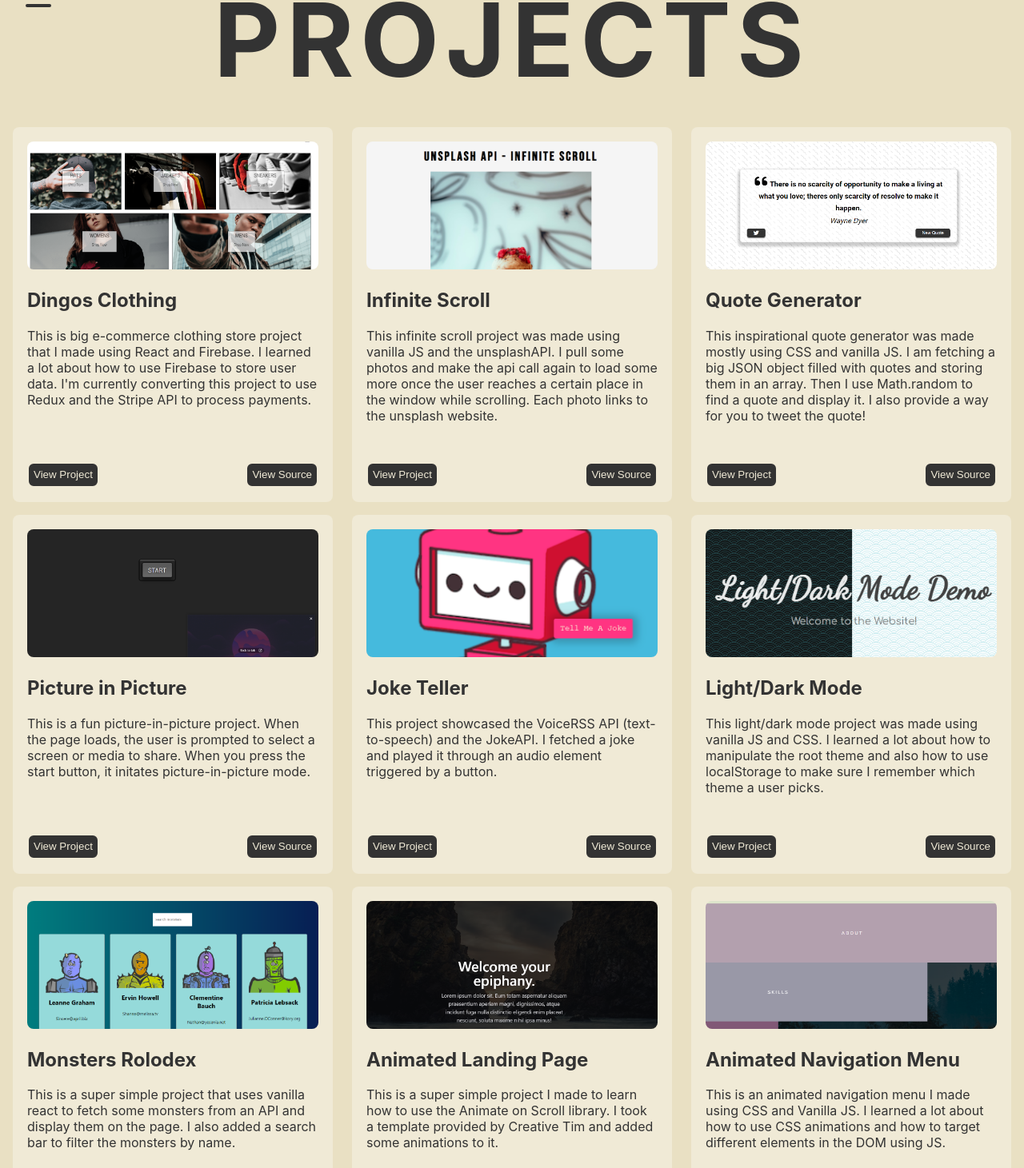
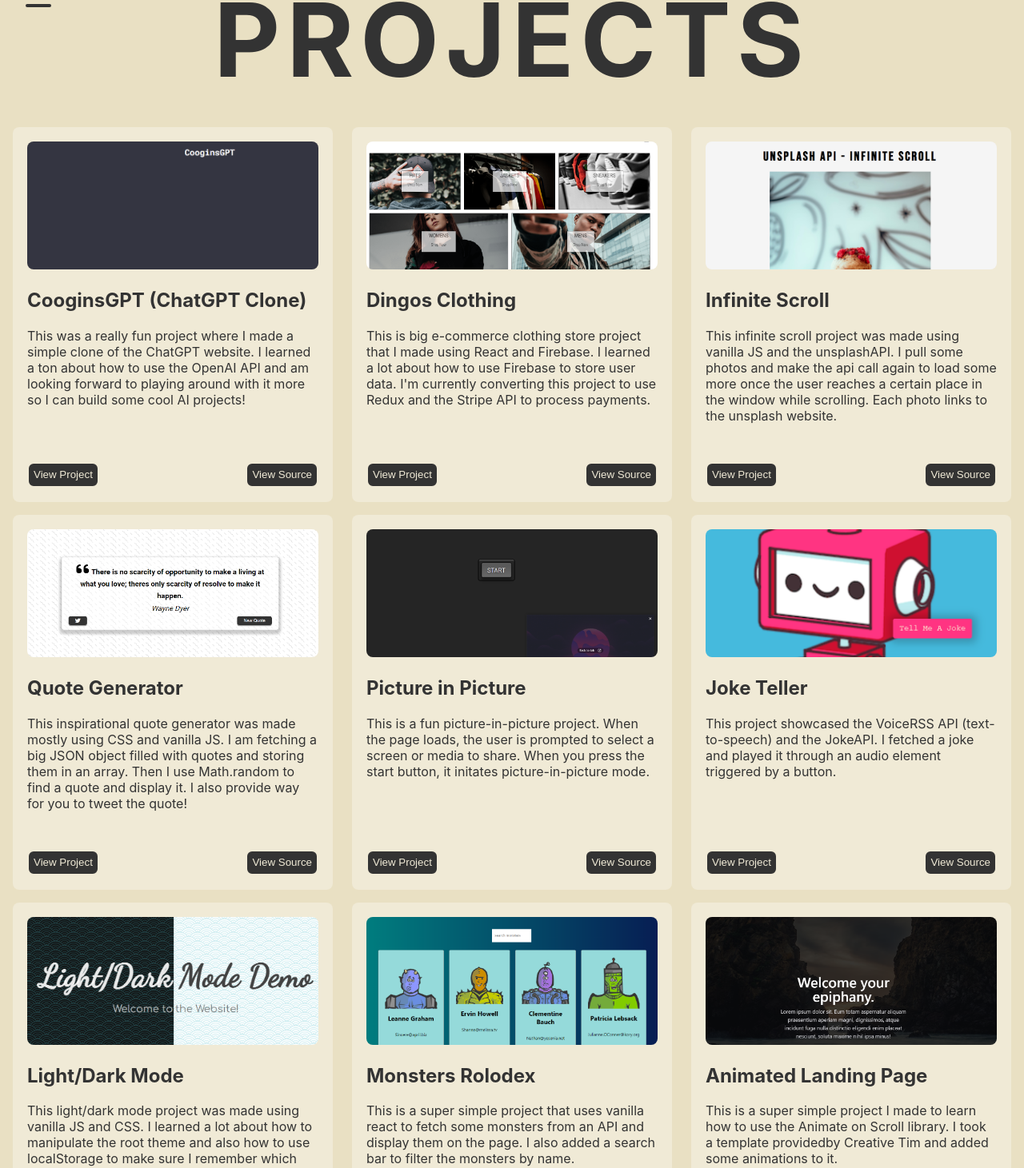
Before and after one commit to crisecheguren/resume-2023, a React (Create React App) app: page /projects in a window 1280 px wide. Shown: the part 44-1505 px from the top of the page at 80% size. Built offline with nearby package versions, Linux system fonts and the light colour scheme.

Commit message:
added chatgpt-clone project

```diff
--- a/src/data/projects.js
+++ b/src/data/projects.js
@@ -8,10 +8,19 @@
 import animatedLP from '../images/animatedLP.png'
 import animatedNav from '../images/animated-css-navigation.png'
 import musicPlayer from '../images/musicPlayer.png'
+import cooginsGPT from '../images/cooginsGPT.png'
 
 const projects = [
     {
         id: 1,
+        name: 'CooginsGPT (ChatGPT Clone)',
+        img: cooginsGPT,
+        projectLink: "https://crisecheguren.github.io/chatgpt-clone/",
+        sourceLink: "https://github.com/crisecheguren/chatgpt-clone",
+        description: "This was a really fun project where I made a simple clone of the ChatGPT website.  I learned a ton about how to use the OpenAI API and am looking forward to playing around with it more so I can build some cool AI projects!"
+    },
+    {
+        id: 2,
         name: 'Dingos Clothing',
         img: clothing,
         projectLink: "https://crisecheguren.github.io/dingos-clothing/",
@@ -19,7 +28,7 @@
         description: "This is big e-commerce clothing store project that I made using React and Firebase.  I learned a lot about how to use Firebase to store user data. I'm currently converting this project to use Redux and the Stripe API to process payments."
     },
     {
-        id: 2,
+        id: 3,
         name: 'Infinite Scroll',
         img: endless,
         projectLink: "https://crisecheguren.github.io/infinite-scroll/",
@@ -27,15 +36,15 @@
         description: 'This infinite scroll project was made using vanilla JS and the unsplashAPI.  I pull some photos and make the api call again to load some more once the user reaches a certain place in the window while scrolling. Each photo links to the unsplash website.'
     },
     {
-        id: 3,
+        id: 4,
         name: 'Quote Generator',
         img: quote,
         projectLink: "https://crisecheguren.github.io/quote-generator",
         sourceLink: "https://github.com/crisecheguren/quote-generator",
-        description: 'This inspirational quote generator was made mostly using CSS and vanilla JS.  I am fetching a big JSON object filled with quotes and storing them in an array.  Then I use Math.random to find a quote and display it.  I also provide a way for you to tweet the quote!'
+        description: 'This inspirational quote generator was made mostly using CSS and vanilla JS.  I am fetching a big JSON object filled with quotes and storing them in an array.  Then I use Math.random to find a quote and display it.  I also provide  way for you to tweet the quote!'
     },
     {
-        id: 4,
+        id: 5,
         name: 'Picture in Picture',
         img: pip,
         projectLink: "https://crisecheguren.github.io/picture-in-picture/",
@@ -43,7 +52,7 @@
         description: 'This is a fun picture-in-picture project.  When the page loads, the user is prompted to select a screen or media to share. When you press the start button, it initates picture-in-picture mode.'
     },
     {
-        id: 5,
+        id: 6,
         name: 'Joke Teller',
         img: joke,
         projectLink: "https://crisecheguren.github.io/joke-teller/",
@@ -51,7 +60,7 @@
         description: 'This project showcased the VoiceRSS API (text-to-speech) and the JokeAPI.  I fetched a joke and played it through an audio element triggered by a button.'
     },
     {
-        id: 6,
+        id: 7,
         name: 'Light/Dark Mode',
         img: lightDark,
         projectLink: "https://crisecheguren.github.io/light-dark-theme/",
@@ -59,7 +68,7 @@
         description: 'This light/dark mode project was made using vanilla JS and CSS.  I learned a lot about how to manipulate the root theme and also how to use localStorage to make sure I remember which theme a user picks.'
     },
     {
-        id: 7,
+        id: 8,
         name: 'Monsters Rolodex',
         img: monsters,
         projectLink: "https://crisecheguren.github.io/monsters-rolodex/",
@@ -67,15 +76,15 @@
         description: 'This is a super simple project that uses vanilla react to fetch some monsters from an API and display them on the page.  I also added a search bar to filter the monsters by name.'
     },
     {
-        id: 8,
+        id: 9,
         name: 'Animated Landing Page',
         img: animatedLP,
         projectLink: "https://crisecheguren.github.io/animated-landing-page/",
         sourceLink: "https://github.com/crisecheguren/animated-landing-page/",
-        description: 'This is a super simple project I made to learn how to use the Animate on Scroll library.  I took a template provided by Creative Tim and added some animations to it.'
+        description: 'This is a super simple project I made to learn how to use the Animate on Scroll library.  I took a template providedby Creative Tim and added some animations to it.'
     },
     {
-        id: 9,
+        id: 10,
         name: 'Animated Navigation Menu',
         img: animatedNav,
         projectLink: "https://crisecheguren.github.io/animated-navigation/",
@@ -83,7 +92,7 @@
         description: 'This is an animated navigation menu I made using CSS and Vanilla JS. I learned a lot about how to use CSS animations and how to target different elements in the DOM using JS.'
     },
     {
-    id: 10,
+    id: 11,
         name: 'Music Player',
         img: musicPlayer,
         projectLink: "https://crisecheguren.github.io/music-player/",
```
Also changed, not shown: src/images/cooginsGPT.png (added).
